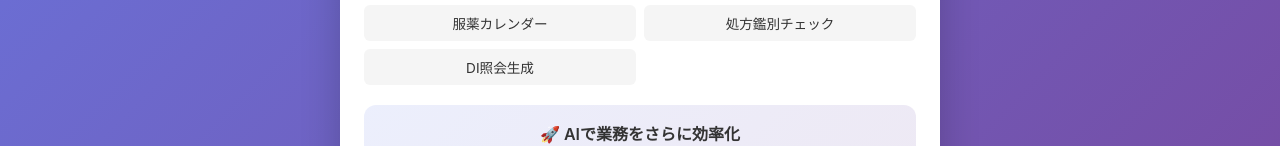
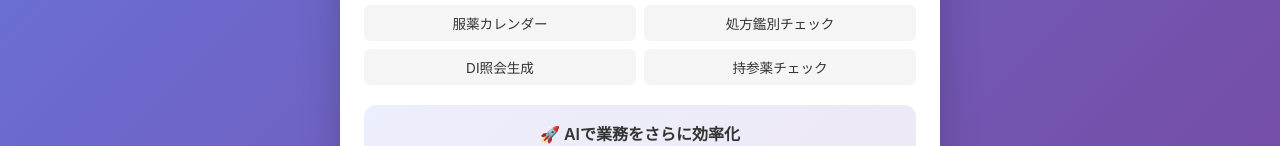
Before and after one commit to yusuketakuma/pharma-side-effect-checker, a plain HTML site: page index.html in a window 1280 px wide. Shown: the part 770-916 px from the top of the page. Drawn offline with Linux system fonts and the light colour scheme.

Commit message:
feat: add G13 (bringing medicine checker) link

```diff
--- a/index.html
+++ b/index.html
@@ -394,6 +394,7 @@
         <a href="https://yusuketakuma.github.io/pharma-medication-calendar/" class="link-item">服薬カレンダー</a>
         <a href="https://yusuketakuma.github.io/pharma-prescription-screening/" class="link-item">処方鑑別チェック</a>
         <a href="https://yusuketakuma.github.io/pharma-di-query/" class="link-item">DI照会生成</a>
+        <a href="https://yusuketakuma.github.io/pharma-bringing-medicine/" class="link-item">持参薬チェック</a>
       </div>
     </div>
 
```
